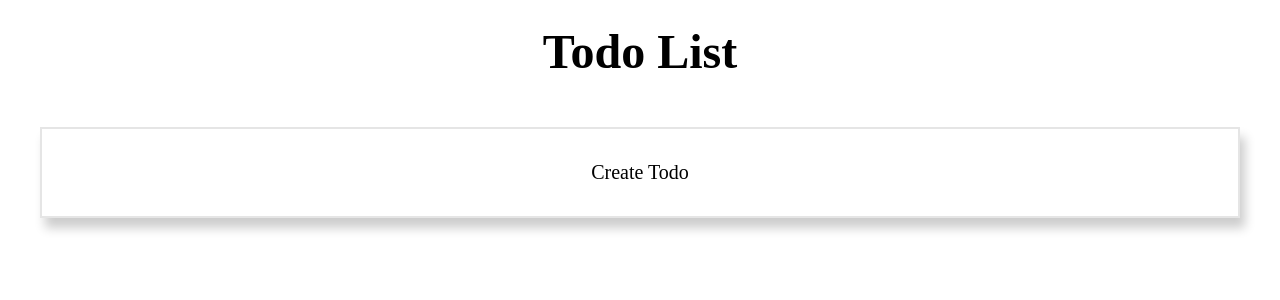
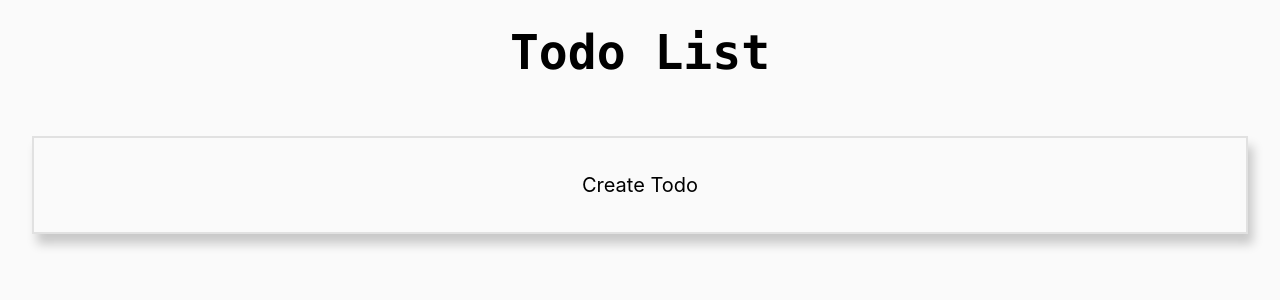
Before and after one commit to Naoki0509/todoapp_css, a Next.js app: page / in a window 1280 px wide. Shown: the top 300 px of the page. Built offline with nearby package versions, Linux system fonts and the light colour scheme.

Commit message:
fea: global css.

```diff
--- a/src/styles/globals.css
+++ b/src/styles/globals.css
@@ -1,13 +1,11 @@
-/* :root {
+:root {
   --max-width: 1100px;
-  --border-radius: 12px;
+  --border-radius: 8px;
   --font-mono: ui-monospace, Menlo, Monaco, 'Cascadia Mono', 'Segoe UI Mono',
     'Roboto Mono', 'Oxygen Mono', 'Ubuntu Monospace', 'Source Code Pro',
     'Fira Mono', 'Droid Sans Mono', 'Courier New', monospace;
 
-  --foreground-rgb: 0, 0, 0;
-  --background-start-rgb: 214, 219, 220;
-  --background-end-rgb: 255, 255, 255;
+  --background-rgb: 250, 250, 250;
 
   --primary-glow: conic-gradient(
     from 180deg at 50% 50%,
@@ -34,17 +32,22 @@
     #00000080
   );
 
+  --input-border-rgb: 172, 175, 176;
+  --input-background-rgb: 255, 255, 255;
+
   --callout-rgb: 238, 240, 241;
   --callout-border-rgb: 172, 175, 176;
   --card-rgb: 180, 185, 188;
-  --card-border-rgb: 131, 134, 135;
+  --card-border-rgb: 0, 0, 0;
 }
 
 @media (prefers-color-scheme: dark) {
   :root {
     --foreground-rgb: 255, 255, 255;
-    --background-start-rgb: 0, 0, 0;
-    --background-end-rgb: 0, 0, 0;
+    --background-rgb: 48, 48, 48;
+
+    --input-border-rgb: 200, 200, 200;
+    --input-background-rgb: 255, 255, 255;
 
     --primary-glow: radial-gradient(rgba(1, 65, 255, 0.4), rgba(1, 65, 255, 0));
     --secondary-glow: linear-gradient(
@@ -66,10 +69,14 @@
       #ffffff80
     );
 
+    --text-rgb: 220, 220, 220;
     --callout-rgb: 20, 20, 20;
     --callout-border-rgb: 108, 108, 108;
-    --card-rgb: 100, 100, 100;
+    --card-rgb: 68, 68, 68;
     --card-border-rgb: 200, 200, 200;
+
+    --card-border-start-rgb: 0, 0, 0;
+    --card-border-end-rgb: 54, 54, 54;
   }
 }
 
@@ -81,18 +88,18 @@
 
 html,
 body {
+  flex: 1;
+  width: 100%;
   max-width: 100vw;
   overflow-x: hidden;
 }
 
 body {
+  font-family: 'Inter', sans-serif;
+  font-size: 16px;
+  line-height: 1.5;
   color: rgb(var(--foreground-rgb));
-  background: linear-gradient(
-      to bottom,
-      transparent,
-      rgb(var(--background-end-rgb))
-    )
-    rgb(var(--background-start-rgb));
+  background: rgb(var(--background-rgb));
 }
 
 a {
@@ -101,7 +108,7 @@ a {
 }
 
 @media (prefers-color-scheme: dark) {
-  html {
-    color-scheme: dark;
+  body {
+    background: rgb(var(--background-rgb));
   }
-} */
+}
```
